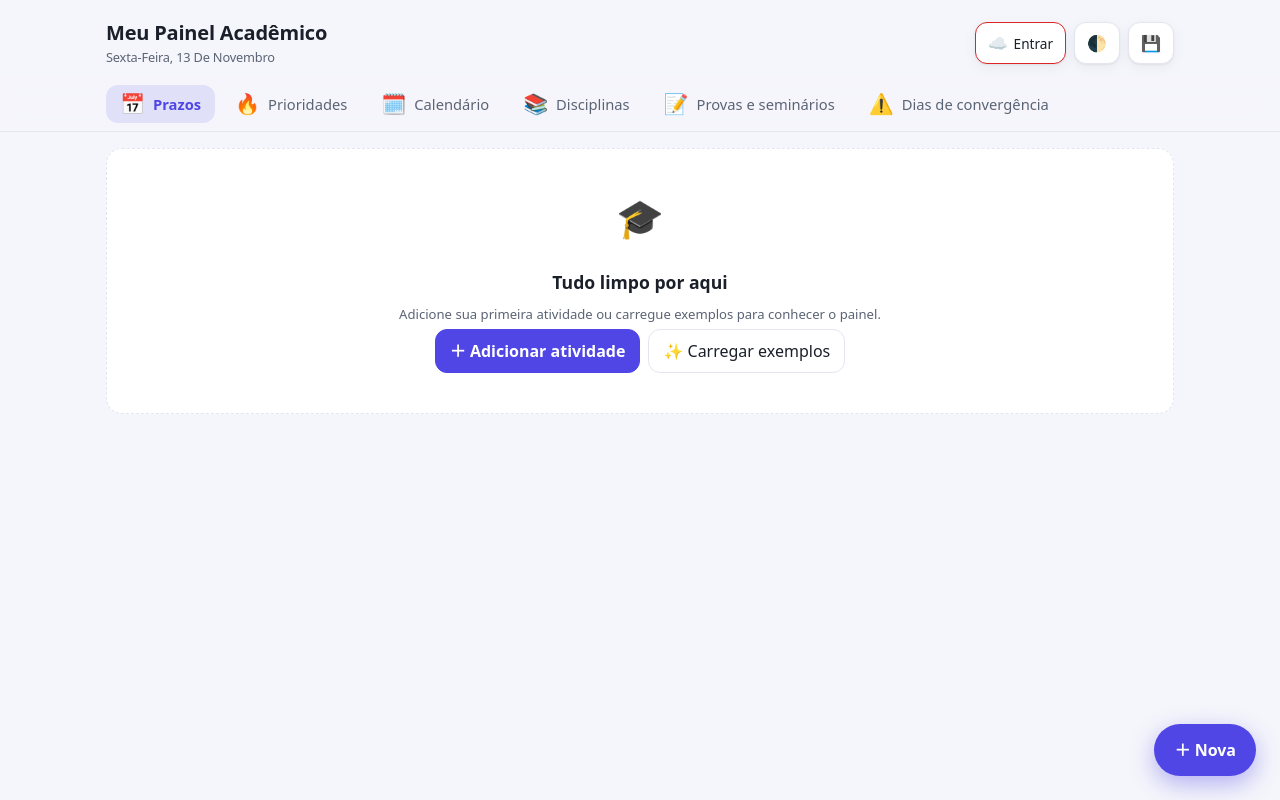
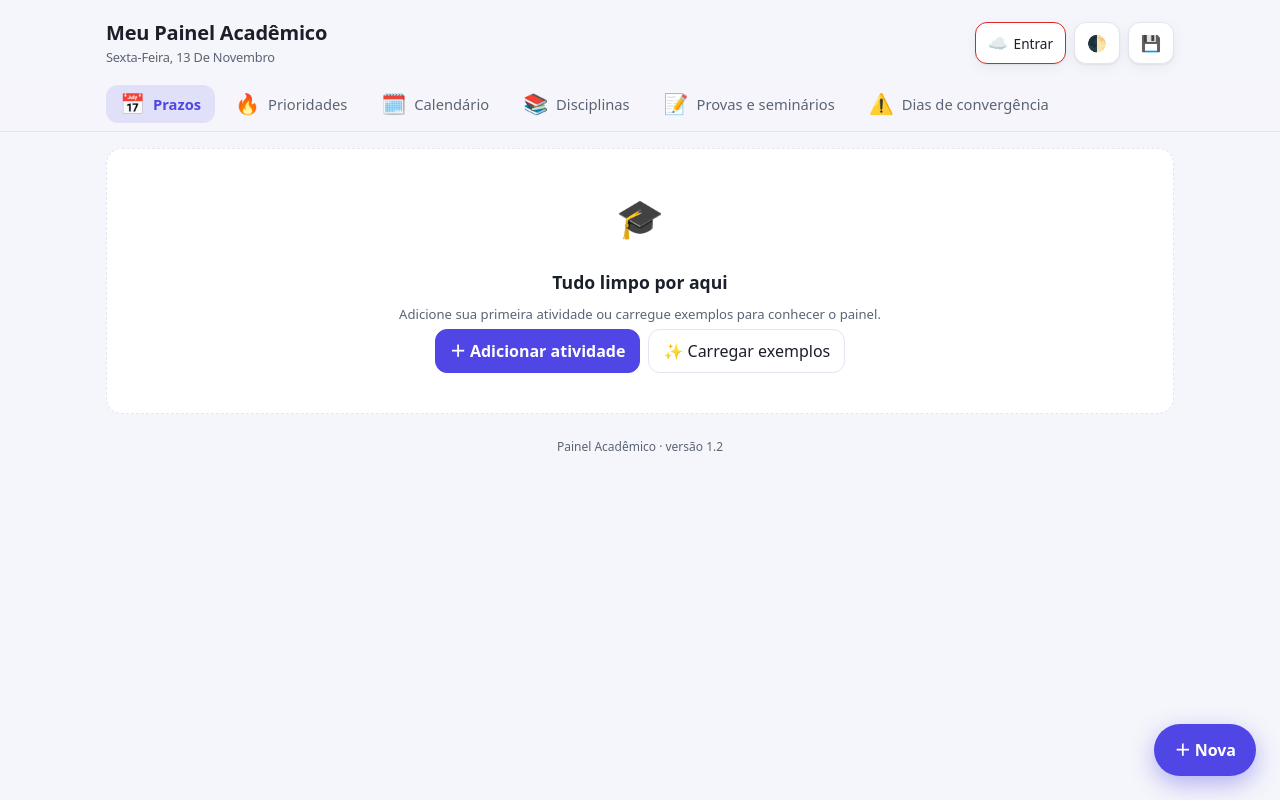
Before and after one commit to MayckonD13/fluxo-vida-academica, a plain HTML site: page index.html in a window 1280 px wide. Drawn offline with Linux system fonts and the light colour scheme; a script that the page names is missing.

Commit message:
Update index.html

```diff
--- a/index.html
+++ b/index.html
@@ -204,6 +204,7 @@ label.f input:focus,label.f select:focus,label.f textarea:focus{outline:2px soli
 <main class="wrap" id="view"></main>
 <noscript><p class="wrap">Este site precisa de JavaScript ativado para funcionar.</p></noscript>
 
+<footer class="wrap" style="text-align:center;color:var(--muted);font-size:.75rem;padding:24px 16px 8px">Painel Acadêmico · versão 1.2</footer>
 <button class="fab" data-a="add" aria-label="Adicionar atividade">＋ Nova</button>
 
 <dialog id="dlg">
```
